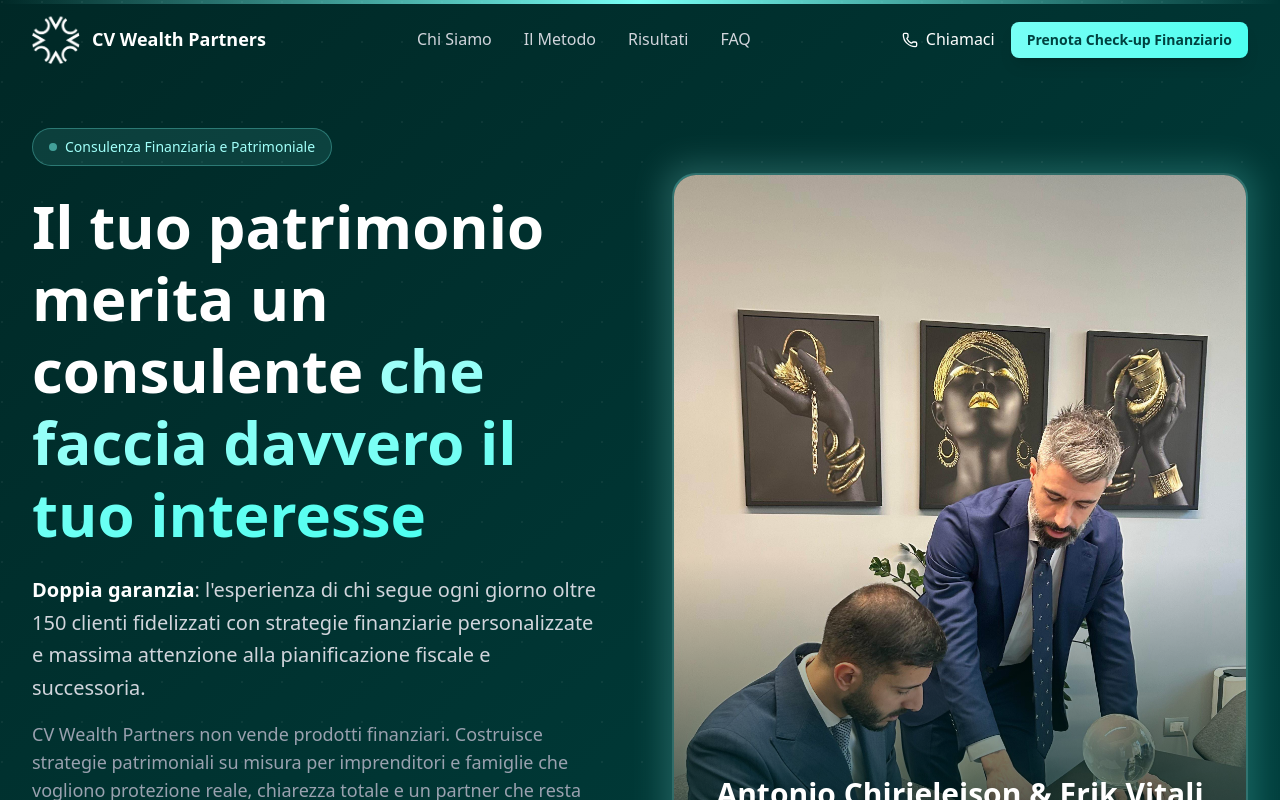
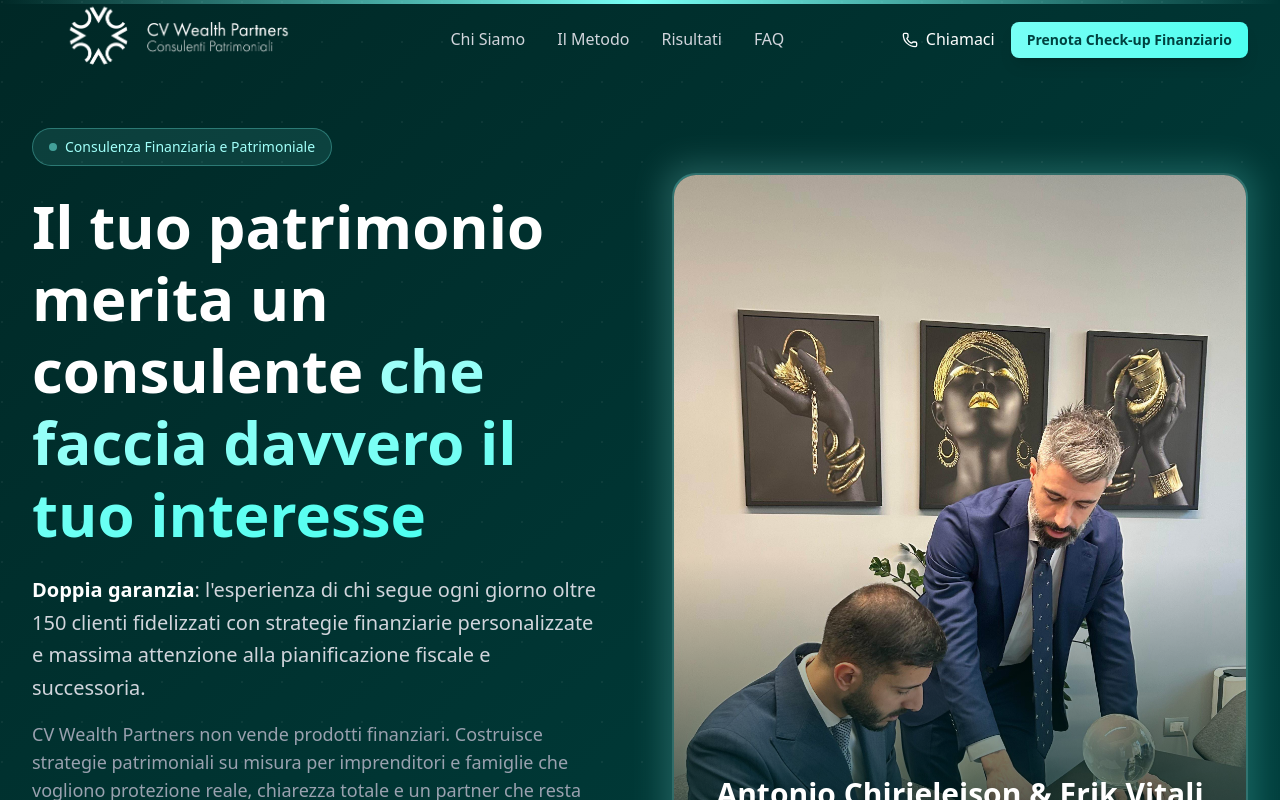
Before and after one commit to filippobosco/Chirieleison, a Next.js app: page / in a window 1280 px wide. Shown: the top 800 px of the page. Built offline with nearby package versions, Linux system fonts and the light colour scheme.

Commit message:
Aggiornato logo con nuovo file chirieleison_logo.png e ingrandito

```diff
--- a/src/components/Navigation.tsx
+++ b/src/components/Navigation.tsx
@@ -42,23 +42,14 @@ export function Navigation() {
         <Container size="xl">
           <div className="flex items-center justify-between h-16 md:h-20">
             {/* Logo */}
-            <a href="#" className="flex items-center gap-3">
+            <a href="#" className="flex items-center">
               <Image
-                src="/logo.svg"
+                src="/chirieleison_logo.png"
                 alt="CV Wealth Partners"
-                width={48}
-                height={48}
-                className={`w-12 h-12 ${isScrolled ? "" : "brightness-0 invert"}`}
+                width={500}
+                height={135}
+                className={`h-20 md:h-24 w-auto ${isScrolled ? "" : "brightness-0 invert"}`}
               />
-              <div className="hidden sm:block">
-                <span
-                  className={`font-bold text-lg ${
-                    isScrolled ? "text-[var(--navy-950)]" : "text-white"
-                  }`}
-                >
-                  CV Wealth Partners
-                </span>
-              </div>
             </a>
 
             {/* Desktop Navigation */}
--- a/src/components/sections/Footer.tsx
+++ b/src/components/sections/Footer.tsx
@@ -16,16 +16,13 @@ export function Footer() {
             {/* Brand */}
             <div className="lg:col-span-1">
               <div className="mb-6">
-                <div className="flex items-center gap-3 mb-3">
-                  <Image
-                    src="/logo.svg"
-                    alt="CV Wealth Partners"
-                    width={48}
-                    height={48}
-                    className="w-12 h-12 brightness-0 invert"
-                  />
-                  <h3 className="text-2xl font-bold">CV Wealth Partners</h3>
-                </div>
+                <Image
+                  src="/chirieleison_logo.png"
+                  alt="CV Wealth Partners"
+                  width={500}
+                  height={135}
+                  className="h-28 w-auto brightness-0 invert"
+                />
               </div>
               <p className="text-gray-400 text-sm leading-relaxed">
                 Consulenza finanziaria e patrimoniale con un occhio di riguardo
```
Also changed, not shown: public/chirieleison_logo.png (added).
